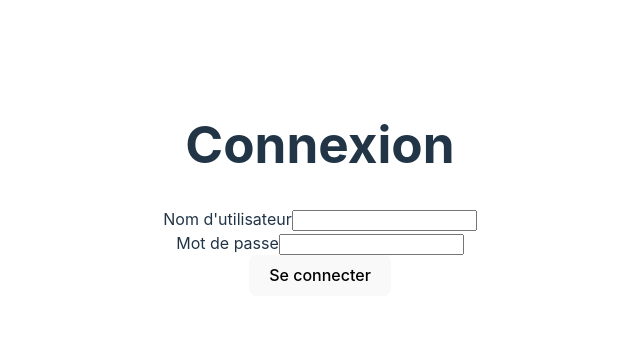
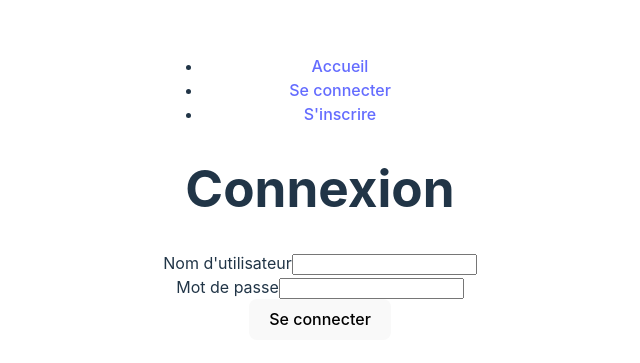
Before and after one commit to pascal-rithi-ke/hearthstone, a React (Vite) app in the folder front/: page /login in a window 1280 px wide. Shown: the part 211-574 px from the top of the page, without its empty margins (320-960 px from the left). Built offline with nearby package versions, Linux system fonts and the light colour scheme.

Commit message:
Ajout barre de navigation

```diff
--- a/front/src/App.tsx
+++ b/front/src/App.tsx
@@ -1,12 +1,14 @@
-import { useState } from 'react'
-import reactLogo from './assets/react.svg'
-import './App.css'
+import { useState } from "react";
+import reactLogo from "./assets/react.svg";
+import "./App.css";
+import Layout from "./layouts/DefaultLayout";
 
 function App() {
-  const [count, setCount] = useState(0)
+  const [count, setCount] = useState(0);
 
   return (
     <div className="App">
+      <Layout>
         <div>
           <a href="https://vitejs.dev" target="_blank">
             <img src="/vite.svg" className="logo" alt="Vite logo" />
@@ -27,8 +29,9 @@ function App() {
         <p className="read-the-docs">
           Click on the Vite and React logos to learn more
         </p>
+      </Layout>
     </div>
-  )
+  );
 }
 
-export default App
+export default App;
--- /dev/null
+++ b/front/src/components/Header.tsx
@@ -0,0 +1,21 @@
+import { Link } from "react-router-dom";
+
+export default function Header() {
+  return (
+    <header>
+      <nav>
+        <ul>
+          <li>
+            <Link to="/">Accueil</Link>
+          </li>
+          <li>
+            <Link to="/login">Se connecter</Link>
+          </li>
+          <li>
+            <Link to="/register">S'inscrire</Link>
+          </li>
+        </ul>
+      </nav>
+    </header>
+  );
+}
--- /dev/null
+++ b/front/src/layouts/DefaultLayout.tsx
@@ -0,0 +1,10 @@
+import Header from "../components/Header";
+
+export default function Layout({ children }: { children: React.ReactNode }) {
+  return (
+    <>
+      <Header />
+      {children}
+    </>
+  );
+}
--- a/front/src/pages/Login.tsx
+++ b/front/src/pages/Login.tsx
@@ -1,3 +1,5 @@
+import Layout from "../layouts/DefaultLayout";
+
 export default function Login() {
   const handleSubmit = (e: React.FormEvent<HTMLFormElement>) => {
     e.preventDefault();
@@ -22,7 +24,7 @@ export default function Login() {
   };
 
   return (
-    <>
+    <Layout>
       <div>
         <h1>Connexion</h1>
       </div>
@@ -53,6 +55,6 @@ export default function Login() {
           <button type="submit">Se connecter</button>
         </form>
       </div>
-    </>
+    </Layout>
   );
 }
--- a/front/src/pages/Register.tsx
+++ b/front/src/pages/Register.tsx
@@ -1,3 +1,5 @@
+import Layout from "../layouts/DefaultLayout";
+
 export default function Register() {
   const handleSubmit = (e: React.FormEvent<HTMLFormElement>) => {
     e.preventDefault();
@@ -22,7 +24,7 @@ export default function Register() {
   };
 
   return (
-    <>
+    <Layout>
       <div>
         <h1>Inscription</h1>
       </div>
@@ -53,6 +55,6 @@ export default function Register() {
           <button type="submit">S'inscrire</button>
         </form>
       </div>
-    </>
+    </Layout>
   );
 }
```
Lines whose indentation alone changed are shown as unchanged.
